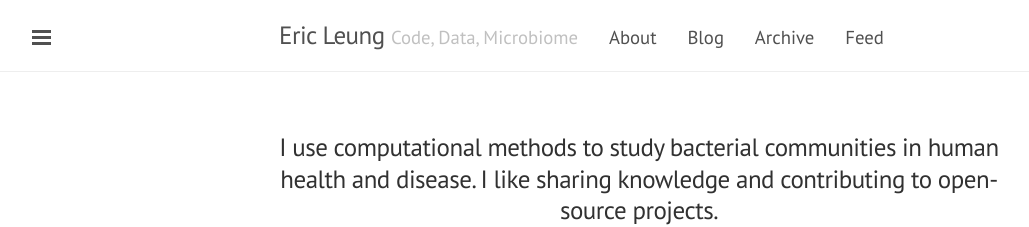
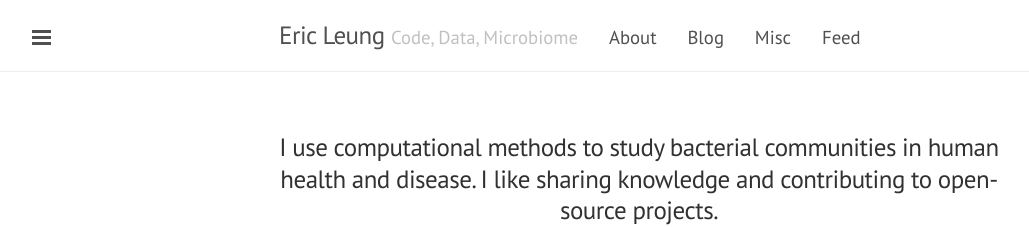
Before and after one commit to erictleung/erictleung.github.io, a Jekyll site: the page built from index.html, in a window 1280 px wide. Shown: the top 227 px of the page, without its empty margins (1-1030 px from the left). Built offline with Jekyll 4.4.1, drawn with Linux system fonts in a browser that asks for light colours; nearby versions of some CDN libraries.

Commit message:
Remove archive and add miscellaneous page

```diff
--- a/_config.yml
+++ b/_config.yml
@@ -37,7 +37,7 @@
 pages_list:
   About: '/about'
   Blog: '/blog'
-  Archive: '/archive'
+  Misc: '/misc'
   Feed: '/feed.xml'
 
 # Footer links
--- a/_includes/sidebar.html
+++ b/_includes/sidebar.html
@@ -23,7 +23,7 @@
       {% endfor %}
     </ul>
     <a class="sidebar-nav-item{% if page.url == site.baseurl %}
-        active{% endif %}" href="{{ site.baseurl }}/archive">Archive</a>
+        active{% endif %}" href="{{ site.baseurl }}/misc">Miscellaneous</a>
     <a class="sidebar-nav-item{% if page.url == site.baseurl %}
         active{% endif %}" href="{{ site.baseurl }}/atom.xml">Feed</a>
 
```
